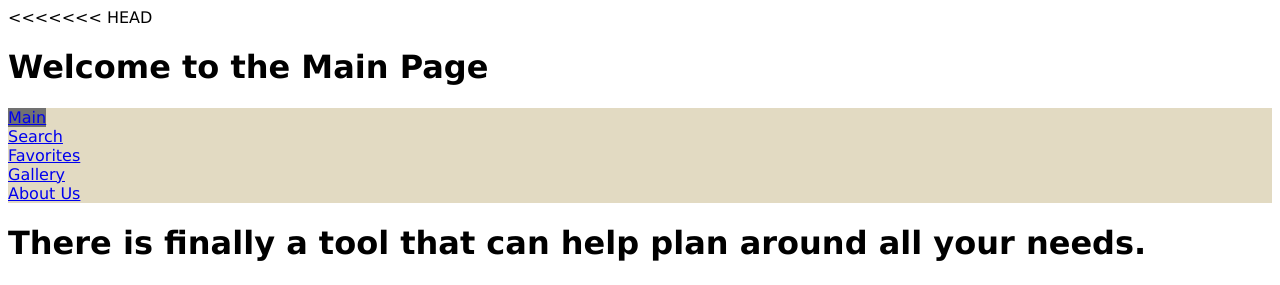
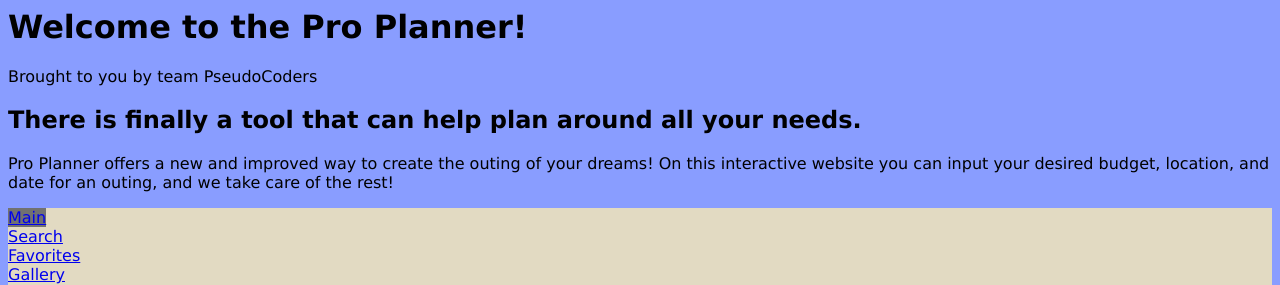
Before and after one commit to seehamrun/PseudoCoders, a Python web app: template templates/main.html in a window 1280 px wide. Shown: the top 285 px of the page. Run offline with Jinja, Linux system fonts and the light colour scheme; the template is opened without the code that fills it, so the values that code supplies are empty.

Commit message:
issues_fixer

```diff
--- a/static/style.css
+++ b/static/style.css
@@ -1,5 +1,4 @@
 /*This is our CSS*/
-<<<<<<< HEAD
  body {
     background-color: #899dff;
   }
@@ -15,10 +14,8 @@
     background-color: #F1F1F1;
     text-align: center;
     padding: 20px;
-=======
 body {
   background-color: #899dff;
->>>>>>> 1b47f47c340c5f642278c711d154ca479fca8e3c
 }
 
 h1 {
@@ -148,13 +145,10 @@ h1 {
   text-shadow: -1px 0 black, 0 1px black, 1px 0 black, 0 -1px black;
 }
 
-
-=======
 .navbar li {
   float:left;
   width:20%;
 }
->>>>>>> 1b47f47c340c5f642278c711d154ca479fca8e3c
 
 /*Ethan's loader code*/
 
--- a/templates/main.html
+++ b/templates/main.html
@@ -6,41 +6,26 @@
     <link href="https://fonts.googleapis.com/css?family=Pacifico" rel="stylesheet">
   </head>
   <body>
-<<<<<<< HEAD
 
 
-<h1>Welcome to the Main Page</h1>
-
-<ul class="navbar">
-  <li><a class="active" href="/" >Main</a></li>
-  <li><a  href="/search">Search</a></li>
-  <li><a  href='/favorites'>Favorites</a></li>
-  <li><a  href='/gallery'>Gallery</a></li>
-  <li><a  href='/about'>About Us</a></li>
-</ul>
 
 
-<h1>There is finally a tool that can help plan around all your needs.</h1>
-<p2>Brought to you by team PseudoCoders</p2>
 
 
-<p id="main-text"> Pro Planner offers a new and improved way to create the outing
-  of your dreams! On this interactive website you
-  can input your desired budget, location, and date for an outing, and we take care of the
-  rest!</p>
-=======
-    <ul class="navbar">
-      <li><a class="active" href="/" >Main</a></li>
-      <li><a  href="/search">Search</a></li>
-      <li><a  href='/favorites'>Favorites</a></li>
-      <li><a  href='/gallery'>Gallery</a></li>
-      <li><a  href='/about'>About Us</a></li>
-    </ul>
+
     <h1>Welcome to the Pro Planner!</h1>
+    <p2>Brought to you by team PseudoCoders</p2>
     <h2>There is finally a tool that can help plan around all your needs.</h2>
     <p id="main-text"> Pro Planner offers a new and improved way to create the outing of your dreams! On this interactive website you
       can input your desired budget, location, and date for an outing, and we take care of the rest!</p>
->>>>>>> 1b47f47c340c5f642278c711d154ca479fca8e3c
+
+      <ul class="navbar">
+        <li><a class="active" href="/" >Main</a></li>
+        <li><a  href="/search">Search</a></li>
+        <li><a  href='/favorites'>Favorites</a></li>
+        <li><a  href='/gallery'>Gallery</a></li>
+        <li><a  href='/about'>About Us</a></li>
+      </ul>
 
   <!--Tiera's automatic Gallery -->
 
@@ -168,11 +153,8 @@
 
   </script>
   </div>
-<<<<<<< HEAD
   <!-- Full-width images with number and caption text -->
-=======
     <!-- Full-width images with number and caption text -->
->>>>>>> 1b47f47c340c5f642278c711d154ca479fca8e3c
 
    </div>
     <!-- <button class="button" style="vertical-align:middle"><span>Log In</span></button> -->
```
